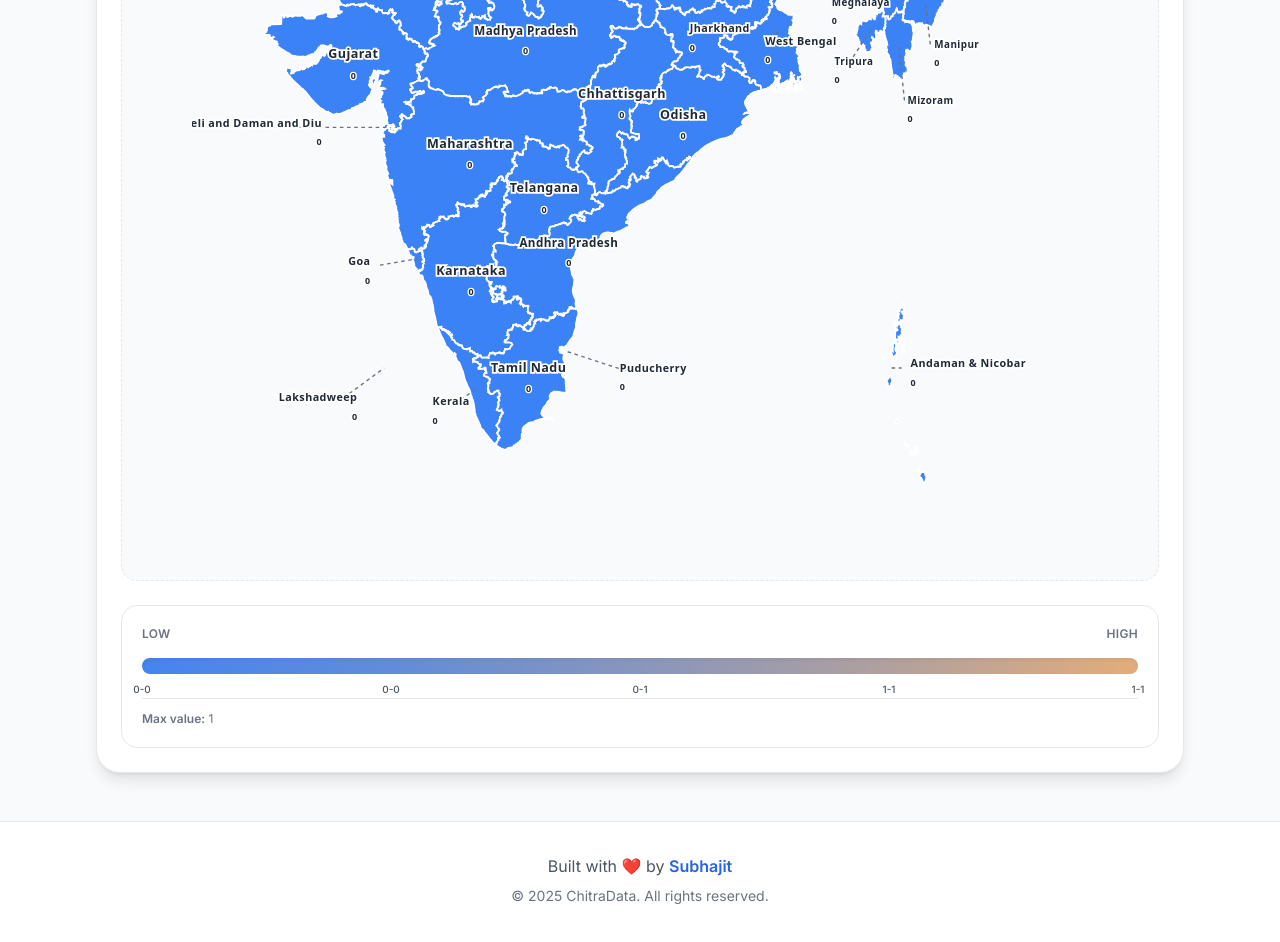
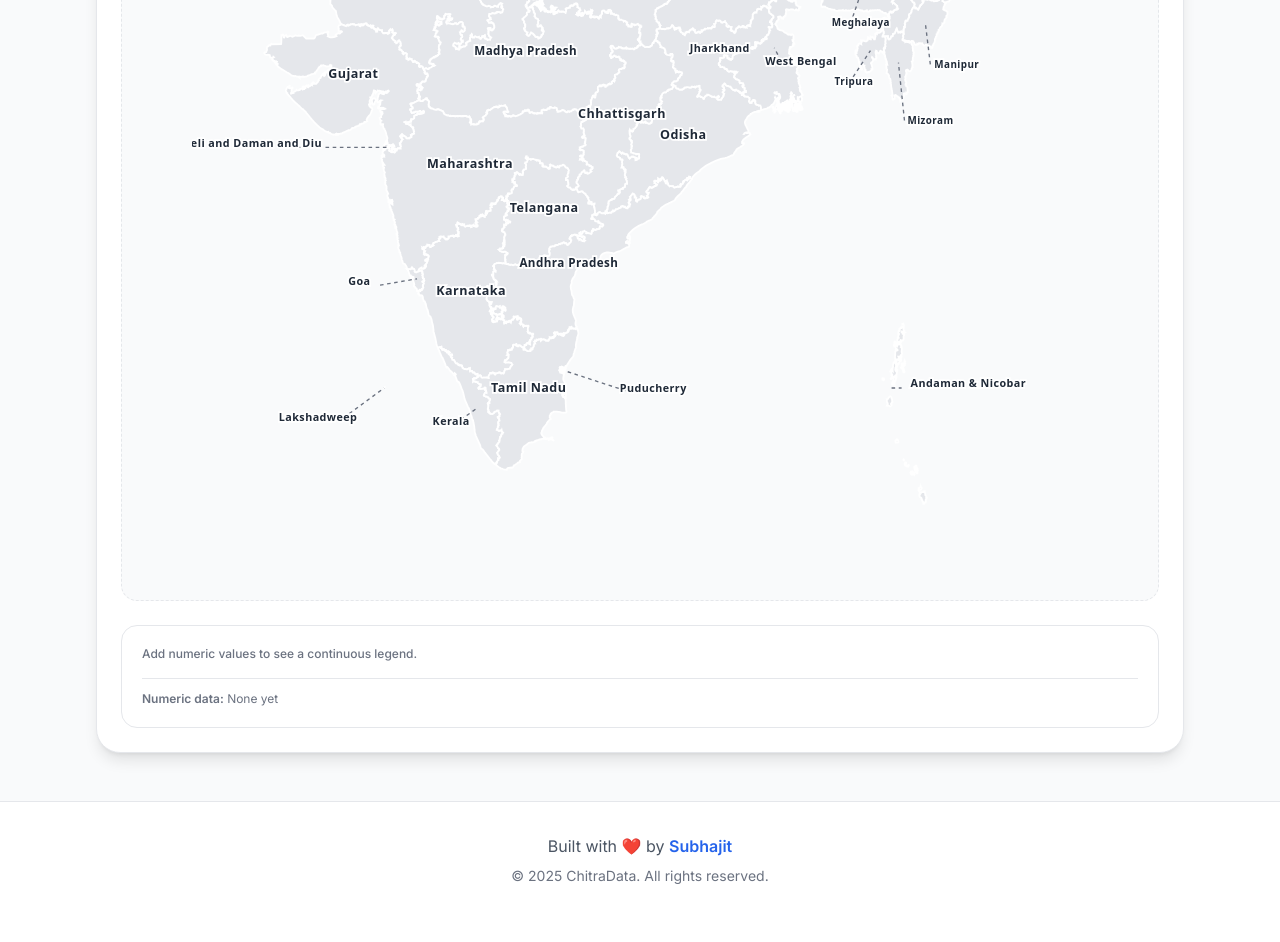
Before and after one commit to subhajitlucky/chitraData, a React (Vite) app: page /map in a window 1280 px wide. Shown: the part 2220-3162 px from the top of the page. Built offline with nearby package versions, Linux system fonts and the light colour scheme.

Commit message:
added text support in map

```diff
--- a/src/components/IndiaMapPageClean.tsx
+++ b/src/components/IndiaMapPageClean.tsx
@@ -1,11 +1,11 @@
-import { useState, useRef, useEffect } from 'react';
+import { useState, useRef, useEffect, useMemo } from 'react';
 import * as d3 from 'd3';
 import { FiDownload, FiSave, FiRotateCcw, FiInfo, FiSliders, FiMap } from 'react-icons/fi';
 
 interface StateData {
   state: string;
-  value: number;
-  color: string;
+  rawValue: string;
+  numericValue: number | null;
   pathId: string;
 }
 
@@ -109,6 +109,27 @@ const STATE_INFO: Record<string, { capital: string; region: string }> = {
   'Puducherry': { capital: 'Puducherry', region: 'South' }
 };
 
+const CATEGORY_COLORS = [
+  '#2563eb',
+  '#16a34a',
+  '#f97316',
+  '#a855f7',
+  '#ef4444',
+  '#0ea5e9',
+  '#f59e0b',
+  '#10b981',
+  '#f472b6',
+  '#6366f1',
+  '#fb7185',
+  '#14b8a6',
+  '#dc2626',
+  '#22c55e',
+  '#facc15',
+  '#7c3aed',
+  '#9333ea',
+  '#1d4ed8'
+];
+
 type StateLabelConfig = {
   x: number;
   y: number;
@@ -185,6 +206,34 @@ const computeAutoConnectorOffset = (
 
 const getValueLineOffset = (meta: LabelMeta) => Math.max(meta.fontSize * 0.9, 10);
 
+const getValueFontSize = (meta: LabelMeta, stateData?: StateData) => {
+  const numericBase = Math.max(meta.fontSize - 4, 10);
+  if (!stateData) return numericBase;
+  if (stateData.numericValue !== null && Number.isFinite(stateData.numericValue)) {
+    return numericBase;
+  }
+  return Math.max(meta.fontSize - 2, numericBase + 2);
+};
+
+const parseNumericValue = (input: string): number | null => {
+  const trimmed = input.trim();
+  if (!trimmed) return null;
+  const normalized = trimmed.replace(/,/g, '');
+  if (!/^[-+]?(\\d+\\.?\\d*|\\.\\d+)$/.test(normalized)) {
+    return null;
+  }
+  const parsed = Number(normalized);
+  return Number.isFinite(parsed) ? parsed : null;
+};
+
+const escapeHtml = (value: string) =>
+  value
+    .replace(/&/g, '&amp;')
+    .replace(/</g, '&lt;')
+    .replace(/>/g, '&gt;')
+    .replace(/"/g, '&quot;')
+    .replace(/'/g, '&#39;');
+
 const MAP_BASE_WIDTH = 1000;
 const MAP_BASE_HEIGHT = 1100;
 
@@ -192,8 +241,8 @@ const IndiaMapPageClean = () => {
   const [mapData, setMapData] = useState<StateData[]>(
     INDIAN_STATES.map(state => ({
       state,
-      value: 0,
-      color: '#e5e7eb',
+      rawValue: '',
+      numericValue: null,
       pathId: state.toLowerCase().replace(/\s+/g, '-')
     }))
   );
@@ -208,8 +257,18 @@ const IndiaMapPageClean = () => {
   const labelMetaRef = useRef<LabelMeta[]>([]);
 
   const handleValueChange = (stateName: string, value: string) => {
-    const numValue = parseFloat(value) || 0;
-    setMapData(prev => prev.map(d => d.state === stateName ? { ...d, value: numValue } : d));
+    const numericValue = parseNumericValue(value);
+    setMapData(prev =>
+      prev.map(d =>
+        d.state === stateName
+          ? {
+              ...d,
+              rawValue: value,
+              numericValue
+            }
+          : d
+      )
+    );
   };
 
   const generateColor = (value: number, maxValue: number) => {
@@ -287,7 +346,54 @@ const IndiaMapPageClean = () => {
     }
   };
 
-  const maxValue = Math.max(...mapData.map(d => d.value), 1);
+  const numericValues = useMemo(
+    () =>
+      mapData
+        .map(d => d.numericValue)
+        .filter((value): value is number => value !== null && Number.isFinite(value)),
+    [mapData]
+  );
+
+  const maxNumericValue = Math.max(0, ...numericValues);
+  const hasNumericValues = numericValues.length > 0;
+
+  const categoryLegendItems = useMemo(() => {
+    const categoryMap = new Map<string, string>();
+    mapData.forEach(item => {
+      if (item.numericValue === null) {
+        const trimmed = item.rawValue.trim();
+        if (trimmed) {
+          const key = trimmed.toLowerCase();
+          if (!categoryMap.has(key)) {
+            categoryMap.set(key, trimmed);
+          }
+        }
+      }
+    });
+    return Array.from(categoryMap.entries()).map(([key, label]) => ({ key, label }));
+  }, [mapData]);
+
+  const categoryColorLookup = useMemo(() => {
+    const lookup = new Map<string, string>();
+    categoryLegendItems.forEach((item, index) => {
+      lookup.set(item.key, CATEGORY_COLORS[index % CATEGORY_COLORS.length]);
+    });
+    return lookup;
+  }, [categoryLegendItems]);
+
+  const hasCategoricalValues = categoryLegendItems.length > 0;
+
+  const getStateFillColor = (stateData: StateData) => {
+    if (stateData.numericValue !== null && Number.isFinite(stateData.numericValue)) {
+      return generateColor(stateData.numericValue, maxNumericValue);
+    }
+    const trimmed = stateData.rawValue.trim();
+    if (!trimmed) {
+      return '#e5e7eb';
+    }
+    const color = categoryColorLookup.get(trimmed.toLowerCase());
+    return color ?? '#9ca3af';
+  };
 
   const handleSave = () => {
     try {
@@ -312,8 +418,8 @@ const IndiaMapPageClean = () => {
   const handleReset = () => {
     setMapData(INDIAN_STATES.map(state => ({
       state,
-      value: 0,
-      color: '#e5e7eb',
+      rawValue: '',
+      numericValue: null,
       pathId: state.toLowerCase().replace(/\s+/g, '-')
     })));
     setSaveStatus('Map reset');
@@ -321,10 +427,16 @@ const IndiaMapPageClean = () => {
   };
 
   const generateRandomData = () => {
-    setMapData(prev => prev.map(d => ({
+    setMapData(prev =>
+      prev.map(d => {
+        const randomValue = Math.round(Math.random() * 1000);
+        return {
           ...d,
-      value: Math.round(Math.random() * 1000)
-    })));
+          numericValue: randomValue,
+          rawValue: randomValue.toString()
+        };
+      })
+    );
     setSaveStatus('Random data generated');
     setTimeout(() => setSaveStatus(null), 2000);
   };
@@ -445,18 +557,22 @@ const IndiaMapPageClean = () => {
 
   // Color scale legend generation
   const generateColorScaleLegend = () => {
-    if (maxValue === 0) {
+    if (!hasNumericValues) {
+      return [];
+    }
+
+    if (maxNumericValue === 0) {
       return [
         { min: 0, max: 0, color: '#e5e7eb', label: '0' }
       ];
     }
 
     const ranges = [
-      { min: 0, max: maxValue * 0.1, color: generateColor(maxValue * 0.05, maxValue), label: `0-${Math.round(maxValue * 0.1)}` },
-      { min: maxValue * 0.1, max: maxValue * 0.3, color: generateColor(maxValue * 0.2, maxValue), label: `${Math.round(maxValue * 0.1)}-${Math.round(maxValue * 0.3)}` },
-      { min: maxValue * 0.3, max: maxValue * 0.5, color: generateColor(maxValue * 0.4, maxValue), label: `${Math.round(maxValue * 0.3)}-${Math.round(maxValue * 0.5)}` },
-      { min: maxValue * 0.5, max: maxValue * 0.7, color: generateColor(maxValue * 0.6, maxValue), label: `${Math.round(maxValue * 0.5)}-${Math.round(maxValue * 0.7)}` },
-      { min: maxValue * 0.7, max: maxValue, color: generateColor(maxValue * 0.85, maxValue), label: `${Math.round(maxValue * 0.7)}-${maxValue}` }
+      { min: 0, max: maxNumericValue * 0.1, color: generateColor(maxNumericValue * 0.05, maxNumericValue), label: `0-${Math.round(maxNumericValue * 0.1)}` },
+      { min: maxNumericValue * 0.1, max: maxNumericValue * 0.3, color: generateColor(maxNumericValue * 0.2, maxNumericValue), label: `${Math.round(maxNumericValue * 0.1)}-${Math.round(maxNumericValue * 0.3)}` },
+      { min: maxNumericValue * 0.3, max: maxNumericValue * 0.5, color: generateColor(maxNumericValue * 0.4, maxNumericValue), label: `${Math.round(maxNumericValue * 0.3)}-${Math.round(maxNumericValue * 0.5)}` },
+      { min: maxNumericValue * 0.5, max: maxNumericValue * 0.7, color: generateColor(maxNumericValue * 0.6, maxNumericValue), label: `${Math.round(maxNumericValue * 0.5)}-${Math.round(maxNumericValue * 0.7)}` },
+      { min: maxNumericValue * 0.7, max: maxNumericValue, color: generateColor(maxNumericValue * 0.85, maxNumericValue), label: `${Math.round(maxNumericValue * 0.7)}-${maxNumericValue}` }
     ];
 
     return ranges;
@@ -596,9 +712,8 @@ const IndiaMapPageClean = () => {
           .style('font-family', 'system-ui, -apple-system, sans-serif')
           .style('line-height', '1.5');
 
-        const currentMaxValue = maxValue;
         const currentMapData = mapData;
-        const mapDataLookup = new Map(currentMapData.map(item => [item.state, item.value]));
+        const mapDataLookup = new Map(currentMapData.map(item => [item.state, item]));
 
         // Draw state/UT boundaries
         const paths = g.selectAll<SVGPathElement, any>('.state')
@@ -610,7 +725,7 @@ const IndiaMapPageClean = () => {
             const geoName = d.properties?.ST_NM || d.properties?.NAME_1 || d.properties?.name || '';
             const stateName = NAME_MAPPING[geoName] || geoName;
             const stateData = currentMapData.find(s => s.state === stateName);
-            return stateData ? generateColor(stateData.value, currentMaxValue) : '#e5e7eb';
+            return stateData ? getStateFillColor(stateData) : '#e5e7eb';
           })
           .attr('stroke', '#fff')
           .attr('stroke-width', 2)
@@ -666,7 +781,10 @@ const IndiaMapPageClean = () => {
           .attr('text-anchor', d => d.anchor)
           .attr('dominant-baseline', 'hanging')
           .style('pointer-events', 'none')
-          .style('font-size', d => `${Math.max(d.fontSize - 4, 10)}px`)
+          .style('font-size', d => {
+            const entry = mapDataLookup.get(d.stateName);
+            return `${getValueFontSize(d, entry)}px`;
+          })
           .style('font-weight', '600')
           .style('font-family', 'system-ui, -apple-system, "Segoe UI", Roboto, sans-serif')
           .style('fill', '#1f2937')
@@ -676,8 +794,14 @@ const IndiaMapPageClean = () => {
           .style('letter-spacing', '0.3px')
           .attr('y', d => getValueLineOffset(d))
           .text(d => {
-            const value = mapDataLookup.get(d.stateName) ?? 0;
-            return value.toLocaleString();
+            const entry = mapDataLookup.get(d.stateName);
+            if (!entry) {
+              return '';
+            }
+            if (entry.numericValue !== null && Number.isFinite(entry.numericValue)) {
+              return entry.numericValue.toLocaleString();
+            }
+            return entry.rawValue.trim();
           });
 
         paths
@@ -714,9 +838,8 @@ const IndiaMapPageClean = () => {
     if (!mapLoaded || !svgRef.current) return;
 
     const svg = d3.select(svgRef.current);
-    const currentMaxValue = maxValue;
     const currentMapData = mapData;
-    const mapDataLookup = new Map(currentMapData.map(item => [item.state, item.value]));
+    const mapDataLookup = new Map(currentMapData.map(item => [item.state, item]));
 
     // Update title
     svg.select('.map-title')
@@ -755,7 +878,7 @@ const IndiaMapPageClean = () => {
         const geoName = d.properties?.ST_NM || d.properties?.NAME_1 || d.properties?.name || '';
         const stateName = NAME_MAPPING[geoName] || geoName;
         const stateData = currentMapData.find(s => s.state === stateName);
-        return stateData ? generateColor(stateData.value, currentMaxValue) : '#e5e7eb';
+        return stateData ? getStateFillColor(stateData) : '#e5e7eb';
       })
       // Update tooltip handlers to use current data
       .on('mouseover', function(this: SVGPathElement, _: MouseEvent, d: any) {
@@ -770,25 +893,37 @@ const IndiaMapPageClean = () => {
         const info = STATE_INFO[stateName];
 
         const tooltip = d3.select('.map-tooltip');
+        const isNumeric = stateData && stateData.numericValue !== null && Number.isFinite(stateData.numericValue);
+        const valueLabel = isNumeric ? 'Value' : 'Category';
+        const displayValue = stateData
+          ? isNumeric
+            ? stateData.numericValue!.toLocaleString()
+            : (stateData.rawValue.trim() || '—')
+          : '—';
+        const safeStateName = escapeHtml(stateName);
+        const safeDisplayValue = escapeHtml(displayValue);
+        const safeCapital = info ? escapeHtml(info.capital) : '';
+        const safeRegion = info ? escapeHtml(info.region) : '';
+
         tooltip
           .style('visibility', 'visible')
           .html(`
             <div style="font-weight: 600; font-size: 15px; margin-bottom: 8px; color: #60a5fa;">
-              ${stateName}
+              ${safeStateName}
             </div>
             <div style="opacity: 0.95; font-size: 13px;">
               <div style="margin: 4px 0;">
-                <span style="font-weight: 500; color: #93c5fd;">Value:</span>
-                <span style="font-weight: 600; margin-left: 8px;">${stateData?.value?.toLocaleString() || 0}</span>
+                <span style="font-weight: 500; color: #93c5fd;">${valueLabel}:</span>
+                <span style="font-weight: 600; margin-left: 8px;">${safeDisplayValue}</span>
               </div>
               ${info ? `
                 <div style="margin: 4px 0;">
                   <span style="font-weight: 500; color: #93c5fd;">Capital:</span>
-                  <span style="margin-left: 8px;">${info.capital}</span>
+                  <span style="margin-left: 8px;">${safeCapital}</span>
                 </div>
                 <div style="margin: 4px 0;">
                   <span style="font-weight: 500; color: #93c5fd;">Region:</span>
-                  <span style="margin-left: 8px;">${info.region}</span>
+                  <span style="margin-left: 8px;">${safeRegion}</span>
                 </div>
               ` : ''}
             </div>
@@ -826,15 +961,24 @@ const IndiaMapPageClean = () => {
     svg.selectAll<SVGTextElement, LabelMeta>('.state-label-value')
       .attr('text-anchor', d => d.anchor)
       .attr('y', d => getValueLineOffset(d))
-      .style('font-size', d => `${Math.max(d.fontSize - 4, 10)}px`)
+      .style('font-size', d => {
+        const entry = mapDataLookup.get(d.stateName);
+        return `${getValueFontSize(d, entry)}px`;
+      })
       .style('font-weight', '600')
       .style('font-family', 'system-ui, -apple-system, "Segoe UI", Roboto, sans-serif')
       .style('stroke', '#ffffff')
       .style('stroke-width', '3px')
       .style('paint-order', 'stroke fill')
       .text(d => {
-        const value = mapDataLookup.get(d.stateName) ?? 0;
-        return value.toLocaleString();
+        const entry = mapDataLookup.get(d.stateName);
+        if (!entry) {
+          return '';
+        }
+        if (entry.numericValue !== null && Number.isFinite(entry.numericValue)) {
+          return entry.numericValue.toLocaleString();
+        }
+        return entry.rawValue.trim();
       });
 
     svg.selectAll<SVGLineElement, LabelMeta>('.state-label-connector')
@@ -842,7 +986,7 @@ const IndiaMapPageClean = () => {
       .attr('y1', d => d.labelPosition.y + d.connectorOffset.y)
       .attr('x2', d => d.centroid[0])
       .attr('y2', d => d.centroid[1]);
-  }, [mapData, maxValue, mapLoaded, colorScheme, mapTitle, dataSource]);
+  }, [mapData, maxNumericValue, mapLoaded, colorScheme, mapTitle, dataSource, categoryColorLookup]);
 
   return (
     <div className="min-h-screen bg-gray-50 dark:bg-gray-950 text-gray-900 dark:text-gray-50">
@@ -1051,7 +1195,7 @@ const IndiaMapPageClean = () => {
                     </div>
                   </div>
                   <p className="mt-3 text-sm text-gray-600 dark:text-gray-400">
-                    Input a value for each region to colour the map. Leave blank for zero.
+                    Input a number or category for each region. Leave blank to show a neutral colour.
                   </p>
                 </div>
               </div>
@@ -1167,7 +1311,7 @@ const IndiaMapPageClean = () => {
               <div className="mt-4 max-h-96 space-y-2 overflow-y-auto pr-2">
                 {mapData.map((stateData) => {
                   const info = STATE_INFO[stateData.state];
-                  const color = generateColor(stateData.value, maxValue);
+                  const color = getStateFillColor(stateData);
 
                   return (
                     <div
@@ -1189,11 +1333,11 @@ const IndiaMapPageClean = () => {
                         </div>
                       </div>
                       <input
-                        type="number"
-                        value={stateData.value}
+                        type="text"
+                        value={stateData.rawValue}
                         onChange={(e) => handleValueChange(stateData.state, e.target.value)}
                         className="w-full rounded border border-gray-300 bg-white px-2 py-1 text-sm text-gray-800 outline-none transition focus:border-blue-500 focus:ring-2 focus:ring-blue-500/40 dark:border-gray-600 dark:bg-gray-900 dark:text-white"
-                        placeholder="Value"
+                        placeholder="Value or category"
                       />
                     </div>
                   );
@@ -1232,6 +1376,8 @@ const IndiaMapPageClean = () => {
           </div>
 
           <div className="mt-6 rounded-2xl border border-gray-200 bg-white p-5 dark:border-gray-700 dark:bg-gray-900">
+            {hasNumericValues ? (
+              <>
                 <div className="flex items-center justify-between text-xs font-semibold uppercase tracking-wide text-gray-500 dark:text-gray-400">
                   <span>Low</span>
                   <span>High</span>
@@ -1250,8 +1396,47 @@ const IndiaMapPageClean = () => {
                     </div>
                   ))}
                 </div>
-            <div className="mt-6 border-t border-gray-200 pt-3 text-xs text-gray-500 dark:border-gray-700 dark:text-gray-400">
-              <span className="font-semibold">Max value:</span> {maxValue.toLocaleString()}
+              </>
+            ) : (
+              <div className="text-xs font-medium text-gray-500 dark:text-gray-400">
+                Add numeric values to see a continuous legend.
+              </div>
+            )}
+
+            {hasCategoricalValues && (
+              <div className={`mt-${hasNumericValues ? '6' : '4'} space-y-3`}>
+                <div className="text-xs font-semibold uppercase tracking-wide text-gray-500 dark:text-gray-400">
+                  Categories
+                </div>
+                <div className="grid grid-cols-1 gap-2 sm:grid-cols-2">
+                  {categoryLegendItems.map(item => (
+                    <div key={item.key} className="flex items-center gap-2 text-xs font-medium text-gray-700 dark:text-gray-300">
+                      <span
+                        className="inline-block h-3 w-3 rounded-full border border-white/40 shadow"
+                        style={{ backgroundColor: categoryColorLookup.get(item.key) ?? '#9ca3af' }}
+                      />
+                      <span>{item.label}</span>
+                    </div>
+                  ))}
+                </div>
+              </div>
+            )}
+
+            <div className={`${hasNumericValues || hasCategoricalValues ? 'mt-6' : 'mt-4'} border-t border-gray-200 pt-3 text-xs text-gray-500 dark:border-gray-700 dark:text-gray-400`}>
+              {hasNumericValues ? (
+                <span>
+                  <span className="font-semibold">Max value:</span> {maxNumericValue.toLocaleString()}
+                </span>
+              ) : (
+                <span>
+                  <span className="font-semibold">Numeric data:</span> None yet
+                </span>
+              )}
+              {hasCategoricalValues && (
+                <span className="ml-2">
+                  • <span className="font-semibold">Categories:</span> {categoryLegendItems.length}
+                </span>
+              )}
               {dataSource && (
                 <span className="ml-2">
                   • <span className="font-semibold">Source:</span> {dataSource}
```
Lines whose indentation alone changed are shown as unchanged.
